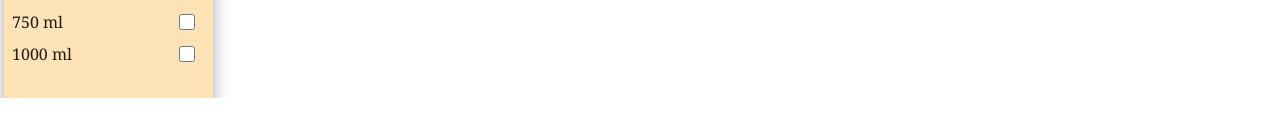
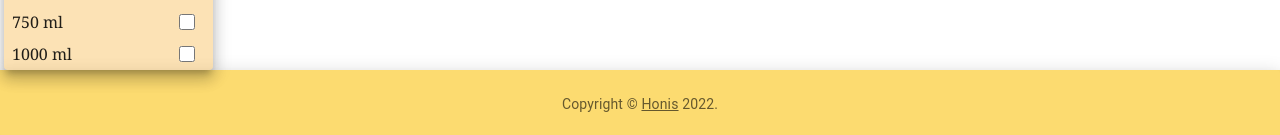
Before and after one commit to TomasKasperavicius/Honis, a React (Create React App) app in the folder frontend/: page / in a window 1280 px wide. Shown: the part 702-837 px from the top of the page. Before the commit the page ends 800 px from the top, so only its background shows below. Built offline with nearby package versions, Linux system fonts and the light colour scheme; no server answers.

Commit message:
add footer, avatar menu

```diff
--- /dev/null
+++ b/frontend/src/components/Footer.tsx
@@ -0,0 +1,41 @@
+import * as React from "react";
+import Box from "@mui/material/Box";
+import Typography from "@mui/material/Typography";
+import Container from "@mui/material/Container";
+import Link from "@mui/material/Link";
+import Paper from "@mui/material/Paper";
+
+function Copyright() {
+  return (
+    <Typography variant="body2" color="text.secondary">
+      {"Copyright © "}
+      <Link color="inherit" href="#">
+        Honis
+      </Link>{" "}
+      {new Date().getFullYear()}
+      {"."}
+    </Typography>
+  );
+}
+
+
+export default function StickyFooter() {
+  return (
+    <Paper elevation={10}>
+      <Box
+        component="footer"
+        sx={{
+          textAlign: "center",
+          py: 3,
+          px: 2,
+          mt: "auto",
+          backgroundColor: "rgba(252, 211, 77,0.8)",
+        }}
+      >
+        <Container maxWidth="sm">
+          <Copyright />
+        </Container>
+      </Box>
+    </Paper>
+  );
+}
--- a/frontend/src/components/Home.tsx
+++ b/frontend/src/components/Home.tsx
@@ -6,6 +6,7 @@ import { useNavigate } from "react-router-dom";
 import AddToCart from "./AddToCart";
 import { product } from "./Product";
 import { Fade, Grid, Paper, Zoom } from "@mui/material";
+import Footer from "./Footer";
 export interface LoginInfo {
   loggedIn: boolean;
   user: UserInfo;
@@ -43,7 +44,7 @@ const Home: React.FC<HomeProps> = ({
     navigate("/addProduct");
   };
   return (
-    <div className="font-serif w-full h-screen overflow-clip">
+    <div className="font-serif w-full h-full overflow-clip">
       <Navbar
         LoggedInInfo={LoggedInInfo}
         tempProducts={tempProducts}
@@ -57,7 +58,7 @@ const Home: React.FC<HomeProps> = ({
         </div>
         <div className="w-5/6 flex flex-col">
           {LoggedInInfo.user.role === "admin" ? (
-            <div className="w-full text-center p-4">
+            <div className="w-full text-center p-2 flex ">
               <button
                 onClick={addProduct}
                 className="w-fit m-2 rounded-xl p-2 bg-gradient-to-r from-amber-500 via-orange-300 to-yellow-400 text-white hover:opacity-70"
@@ -88,10 +89,12 @@ const Home: React.FC<HomeProps> = ({
                 </Zoom>
               );
             })}
+          </Grid>
 
-          </Grid>
         </div>
+
       </div>
+      <Footer/>
     </div>
   );
 };
--- a/frontend/src/components/Navbar.tsx
+++ b/frontend/src/components/Navbar.tsx
@@ -1,4 +1,4 @@
-import React, { useRef } from "react";
+import React, { useRef, useState } from "react";
 import { GiDrippingHoney } from "react-icons/gi";
 import { IconContext } from "react-icons";
 import { FaShoppingCart } from "react-icons/fa";
@@ -6,7 +6,11 @@ import { AiOutlineSearch } from "react-icons/ai";
 import { Link } from "react-router-dom";
 import { product } from "./Product";
 import { LoginInfo } from "./Home";
-import { Paper } from "@mui/material";
+import { Avatar, Paper, Popover, Typography } from "@mui/material";
+import SettingsIcon from "@mui/icons-material/Settings";
+import LogoutIcon from "@mui/icons-material/Logout";
+import AccountBoxIcon from "@mui/icons-material/AccountBox";
+
 interface NavbarProps {
   LoggedInInfo: LoginInfo;
   tempProducts: product[];
@@ -22,6 +26,14 @@ const Navbar: React.FC<NavbarProps> = ({
   setLoggedInInfo,
 }: NavbarProps): JSX.Element => {
   const inputElement = useRef<HTMLInputElement | null>(null);
+  const avatarElement = useRef<HTMLDivElement | null>(null);
+  const [popoverOpen, setPopoverOpen] = useState<boolean>(false);
+  const handleAvatarClick = () => {
+    setPopoverOpen(true);
+  };
+  const handleClose = () => {
+    setPopoverOpen(false);
+  };
   const predicate = ({ description }: any): boolean => {
     const arr: boolean[] = [];
     for (let key in description) {
@@ -48,7 +60,15 @@ const Navbar: React.FC<NavbarProps> = ({
   };
   return (
     <IconContext.Provider value={{ size: "40px" }}>
-      <Paper elevation={10}  style={{backgroundColor: "rgba(252, 211, 77,0.8)", display:"flex",justifyContent:"space-around", color:"black"}}>
+      <Paper
+        elevation={10}
+        style={{
+          backgroundColor: "rgba(252, 211, 77,0.8)",
+          display: "flex",
+          justifyContent: "space-around",
+          color: "black",
+        }}
+      >
         <div className="m-2 flex justify-center items-center">
           <GiDrippingHoney style={{ color: "orange" }} />
           <i className="px-4 text-white">
@@ -81,7 +101,7 @@ const Navbar: React.FC<NavbarProps> = ({
               <FaShoppingCart style={{ color: "white" }} size={30} />
             </Link>
             {cart.length > 0 ? (
-              <div className="bg-red-600 font-extrabold font-mono text-white absolute top-0 right-0 rounded-full w-5 h-5 flex justify-center items-center">
+              <div className="bg-red-600 font-extrabold font-mono text-white absolute top-0 right-0 rounded-full w-4 h-4 flex justify-center items-center">
                 {cart.length}
               </div>
             ) : (
@@ -89,23 +109,8 @@ const Navbar: React.FC<NavbarProps> = ({
             )}
           </div>
         </div>
+        {!LoggedInInfo.loggedIn ?
         <div className="w-2/6 flex justify-evenly items-center">
-          {LoggedInInfo.loggedIn ? (
-            <div className="text-center text-white font-bold flex justify-end items-center w-full">
-              <span className="p-4">
-
-              Logged in as: {LoggedInInfo.user.username}
-              </span>
-              <button
-                className="w-20 mr-4 rounded-xl p-2 bg-gradient-to-r from-amber-500 via-orange-300 to-yellow-400 text-white hover:opacity-70"
-                type="button"
-                onClick={logout}
-              >
-                <b>Logout</b>
-              </button>
-            </div>
-          ) : (
-            <>
           <Link to="/login">
             <button
               className="w-20 m-2 rounded-xl p-2 bg-gradient-to-r from-amber-500 via-orange-300 to-yellow-400 text-white hover:opacity-70"
@@ -122,9 +127,50 @@ const Navbar: React.FC<NavbarProps> = ({
               <b>Register</b>
             </button>
           </Link>
-            </>
-          )}
         </div>
+        :
+        <div className="flex justify-center items-center pr-2 hover:cursor-pointer">
+          <Avatar alt="Avatar picture" onClick={handleAvatarClick}>
+            {LoggedInInfo.user.username[0]}
+          </Avatar>
+          <Popover
+            id="popover"
+            open={popoverOpen}
+            onClose={handleClose}
+            anchorOrigin={{
+              vertical: "top",
+              horizontal: "right",
+            }}
+          >
+            {/* TODO /profile */}
+            <div className="w-36 flex flex-col">
+              <Typography sx={{ p: 1 }}>
+                Logged in as {LoggedInInfo.user.username}
+              </Typography>
+              <Link to={"/"} className="hover:opacity-60 ">
+                <Typography sx={{ p: 1, width: "100%", display: "flex" }}>
+                  Profile <AccountBoxIcon />
+                </Typography>{" "}
+              </Link>
+              <Link to={"/cart"} className="hover:opacity-60 ">
+                <Typography sx={{ p: 1, width: "100%", display: "flex" }}>
+                  Cart <FaShoppingCart size={20} />
+                </Typography>
+              </Link>
+              <Link to={"/"} className="hover:opacity-60 ">
+                <Typography sx={{ p: 1, width: "100%", display: "flex" }}>
+                  Settings <SettingsIcon />
+                </Typography>
+              </Link>
+              <Link to={"/login"} className="hover:opacity-60 ">
+                <Typography sx={{ p: 1, width: "100%", display: "flex" }}>
+                  Logout <LogoutIcon />
+                </Typography>
+              </Link>
+            </div>
+          </Popover>
+        </div>
+        }
       </Paper>
     </IconContext.Provider>
   );
```
Lines whose indentation alone changed are shown as unchanged.
